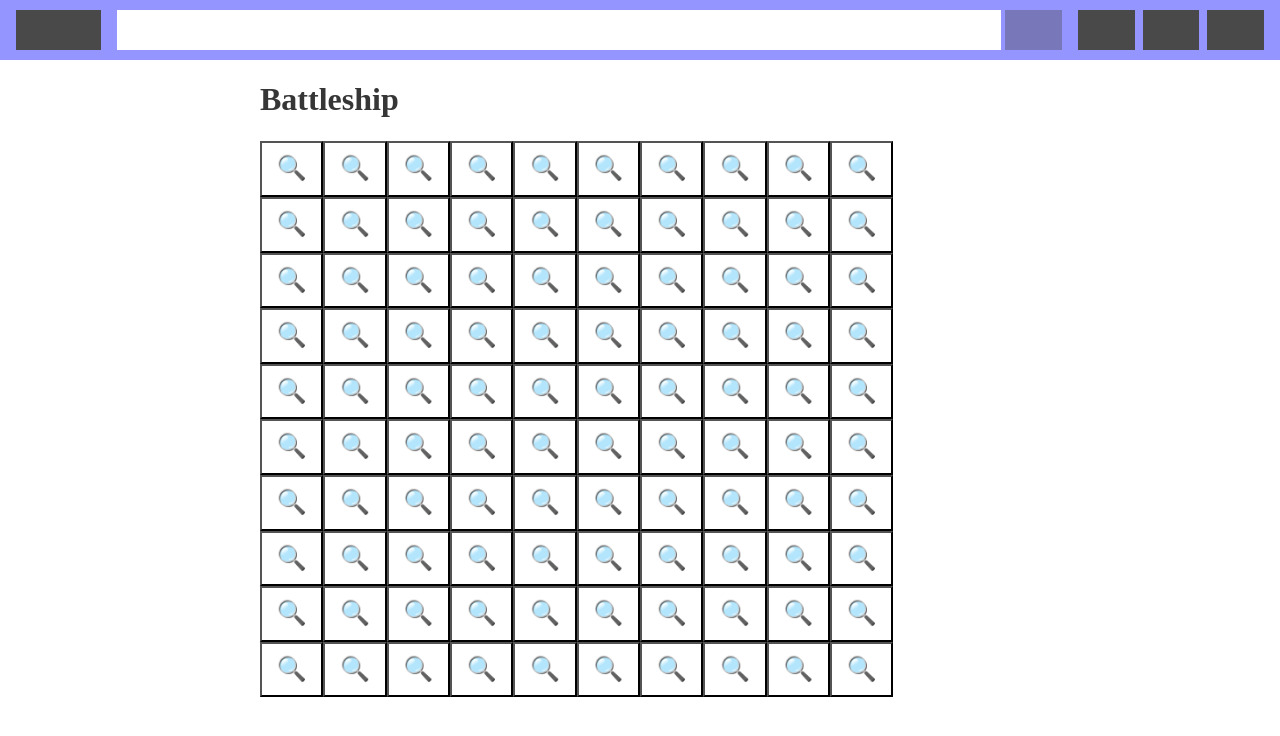
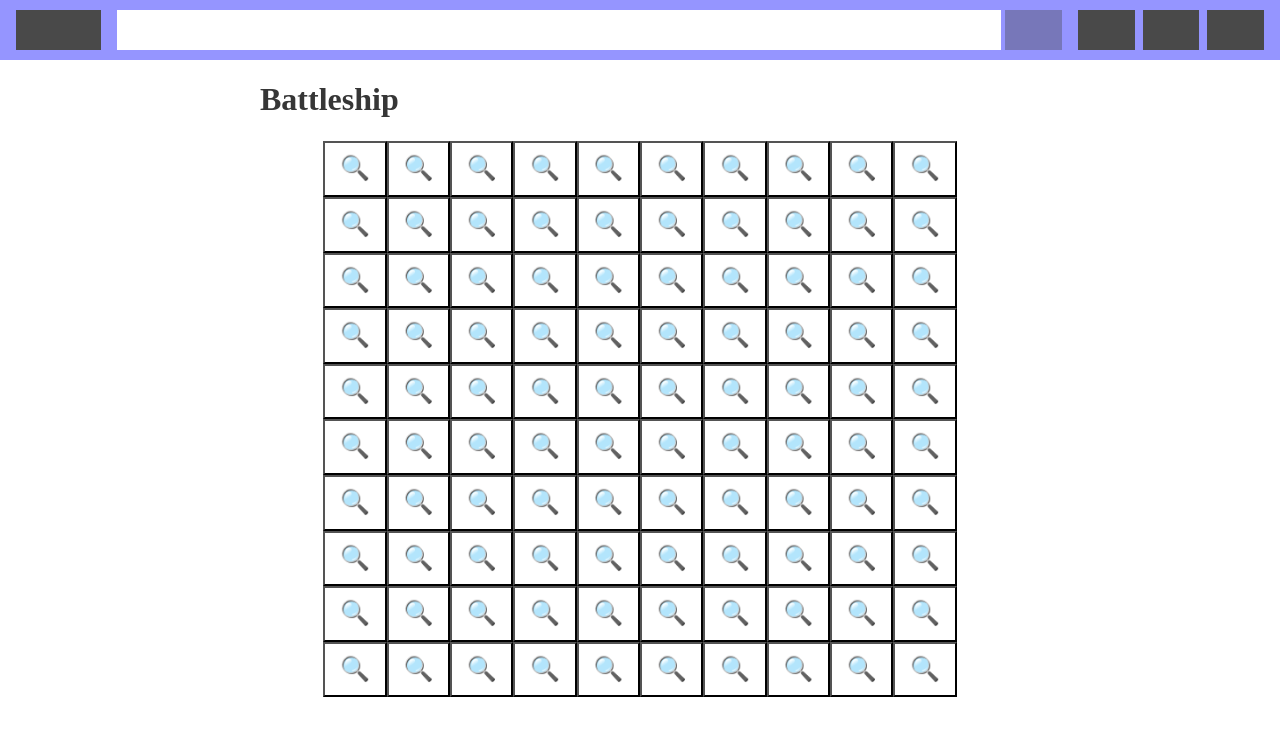
Before and after one commit to AlfredoRosadilla/battleship, a Next.js app: page / in a window 1280 px wide. Shown: the top 736 px of the page. Built offline with nearby package versions, Linux system fonts and the light colour scheme; a web font is replaced by a local one.

Commit message:
layouting

```diff
--- a/src/components/atoms/Tile/index.js
+++ b/src/components/atoms/Tile/index.js
@@ -28,8 +28,6 @@ const tileContent = {
 };
 
 const Wrapper = styled.button`
-  height: 10%;
-  width: 10%;
   background-color: ${({ status }) => tileColors[status]};
   display: flex;
   align-items: center;
--- a/src/components/organisms/GameBoard/index.js
+++ b/src/components/organisms/GameBoard/index.js
@@ -18,6 +18,7 @@ const Column = styled.div`
 
 const Row = styled.div`
   display: flex;
+  justify-content: center;
 `;
 
 /**
```
